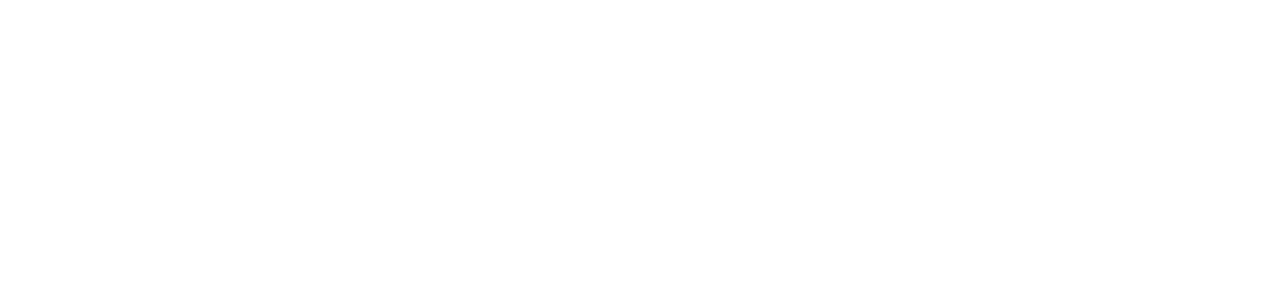
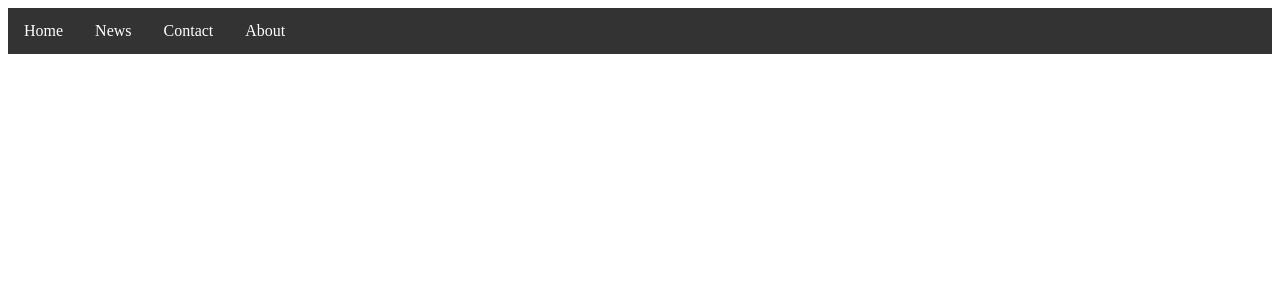
Before and after one commit to chan19dot/simpliLearnCapStoneProjectFrontEnd, an Angular app: page / in a window 1280 px wide. Shown: the top 300 px of the page. Built offline with nearby package versions, Linux system fonts and the light colour scheme.

Commit message:
added nav bar

```diff
--- a/package.json
+++ b/package.json
@@ -18,6 +18,8 @@
     "@angular/platform-browser": "^14.1.0",
     "@angular/platform-browser-dynamic": "^14.1.0",
     "@angular/router": "^14.1.0",
+    "bootstrap": "^5.2.0",
+    "ngx-bootstrap": "^9.0.0",
     "rxjs": "~7.5.0",
     "tslib": "^2.3.0",
     "zone.js": "~0.11.4"
--- a/src/app/app-routing.module.ts
+++ b/src/app/app-routing.module.ts
@@ -9,6 +9,7 @@
 import { CustomerSignUpComponent } from './customer-sign-up/customer-sign-up.component';
 import { ChequeBookRequestsComponent } from './cheque-book-requests/cheque-book-requests.component';
 import { RouterModule, Routes } from '@angular/router';
+import { HttpClientModule } from '@angular/common/http';
 
 const routes: Routes=[
   {
@@ -38,7 +39,7 @@
 ]
 
 @NgModule({
-  imports: [RouterModule.forRoot(routes)],
+  imports: [RouterModule.forRoot(routes), HttpClientModule],
   exports: [RouterModule]
 })
 export class AppRoutingModule { }
--- a/src/app/app.component.css
+++ b/src/app/app.component.css
@@ -0,0 +1,24 @@
+ul {
+  list-style-type: none;
+  margin: 0;
+  padding: 0;
+  overflow: hidden;
+  background-color: #333;
+}
+
+li {
+  float: left;
+}
+
+li a {
+  display: block;
+  color: white;
+  text-align: center;
+  padding: 14px 16px;
+  text-decoration: none;
+}
+
+/* Change the link color to #111 (black) on hover */
+li a:hover {
+  background-color: #111;
+}
--- a/src/app/app.component.html
+++ b/src/app/app.component.html
@@ -1,3 +1,8 @@
 <router-outlet>
-
 </router-outlet>
+<ul>
+  <li><a href="default.asp">Home</a></li>
+  <li><a href="news.asp">News</a></li>
+  <li><a href="contact.asp">Contact</a></li>
+  <li><a href="about.asp">About</a></li>
+</ul>
```
Also changed, not shown: src/app/service.service.ts (added, +13 -0 lines), 2 other files (tests, documents, lock files or other folders).
